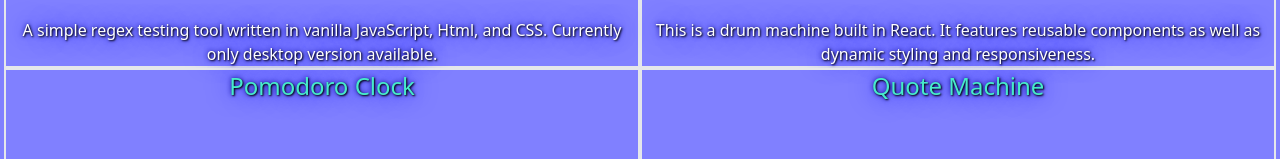
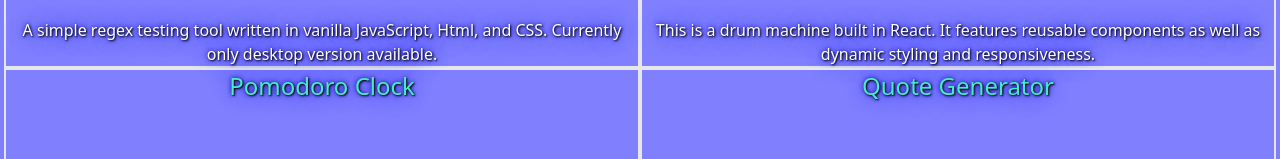
Before and after one commit to ObserveEveryMove/reactPortfolio, a React (Create React App) app: page /projects in a window 1280 px wide. Shown: the part 372-531 px from the top of the page. Built offline with nearby package versions, Linux system fonts and the light colour scheme.

Commit message:
completed per requirements

```diff
--- a/src/components/ProjectCard.jsx
+++ b/src/components/ProjectCard.jsx
@@ -1,18 +1,18 @@
-const ProjectCard = (props) => {
+const ProjectCard = ({ href, title, src, description }) => {
   return (
     <>
       <div className="h-full w-full flex flex-col items-center justify-around">
         <a
           className="hover:text-violet-300 border-2 hover:border-blue-700 h-full w-full flex flex-col items-center justify-between text-center"
-          href={props.href}
+          href={href}
           target="_blank"
           rel="noopener noreferrer"
         >
-          <h1 className="text-2xl">{props.title}</h1>
+          <h1 className="text-2xl">{title}</h1>
           <div className="w-full flex items-center justify-center">
-            <img className="w-1/2 h-auto" alt={props.alt} src={props.src} />
+            <img className="w-1/2 h-auto" alt={title} src={src} />
           </div>
-          <p className="text-white">{props.description}</p>
+          <p className="text-white">{description}</p>
         </a>
       </div>
     </>
--- a/src/views/Projects.jsx
+++ b/src/views/Projects.jsx
@@ -12,14 +12,12 @@ const Projects = () => {
           <ProjectCard
             href="https://observeeverymove.github.io/regexChecker/"
             src={regexCheckerImg}
-            alt="Regex Checker"
             title="Regex Checker"
             description="A simple regex testing tool written in vanilla JavaScript, Html, and CSS. Currently only desktop version available."
           />
           <ProjectCard
             href="https://observeeverymove.github.io/drumDeploy/"
             src={drumMachineImg}
-            alt="Drum Machine"
             title="Drum Machine"
             description="This is a drum machine built in React. It features reusable components as well as dynamic styling and responsiveness."
           />
@@ -28,15 +26,13 @@ const Projects = () => {
           <ProjectCard
             href="https://observeeverymove.github.io/pomodoroDeploy/"
             src={pomodoroImg}
-            alt="Pomodoro Clock"
             title="Pomodoro Clock"
             description="This is a pomodoro clock timer made with React and Redux. It features dynamic styling and is responsive. This project has a dark mode as well as a random theme button."
           />
           <ProjectCard
             href="https://observeeverymove.github.io/quoteDeploy/"
             src={quoteMachinePic}
-            alt="Quote Machine"
-            title="Quote Machine"
+            title="Quote Generator"
             description="An app that generates random quotes built with React."
           />
         </div>
--- a/src/views/Skills.jsx
+++ b/src/views/Skills.jsx
@@ -1,7 +1,7 @@
 import HeroHeader from "../components/HeroHeader";
 import SkillsIconContainer from "../components/SkillsIconContainer";
 
-const Skills = (props) => {
+const Skills = () => {
   return (
     <>
       <div className="flex flex-col mt-10 justify-between items-center w-screen md:h-screen">
```
